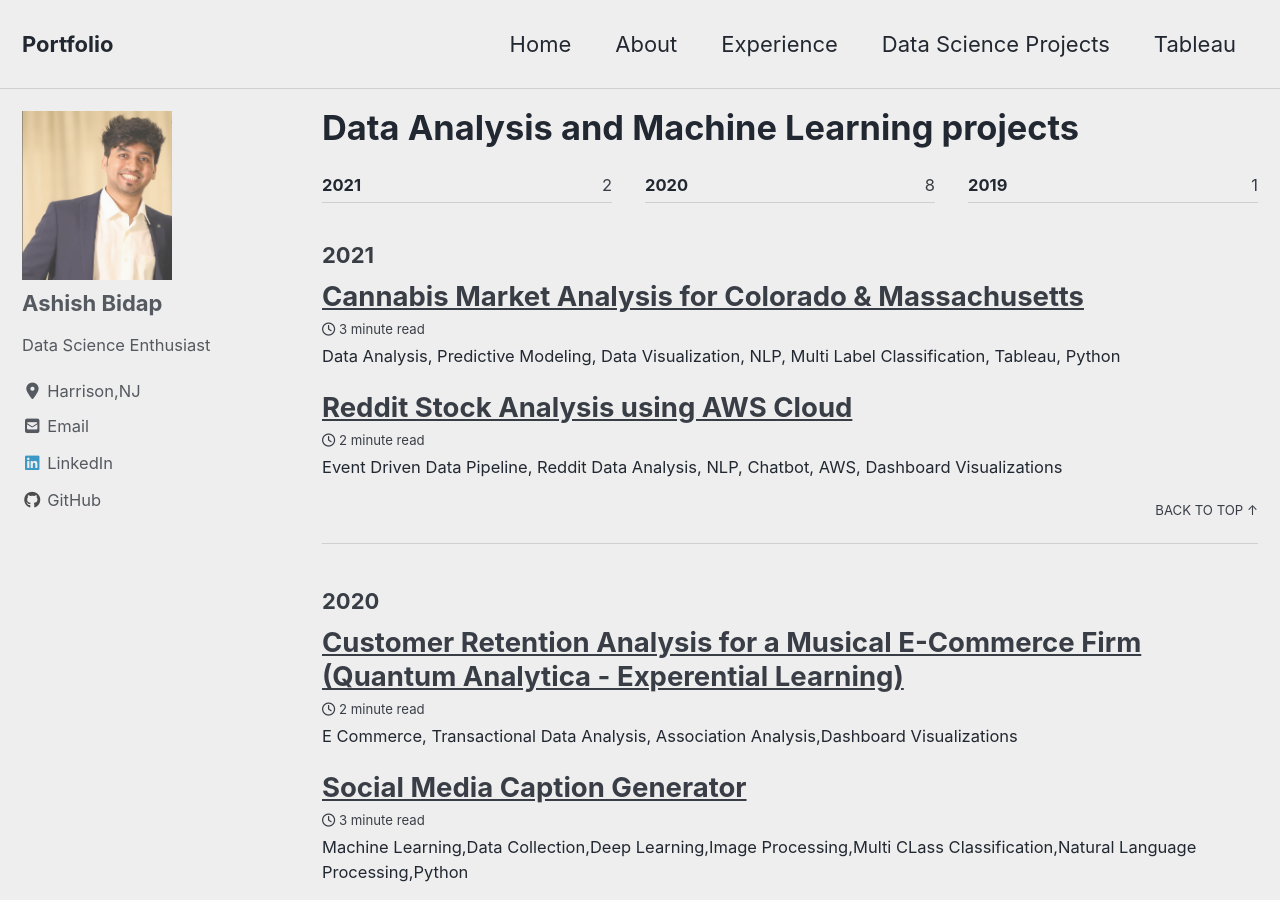
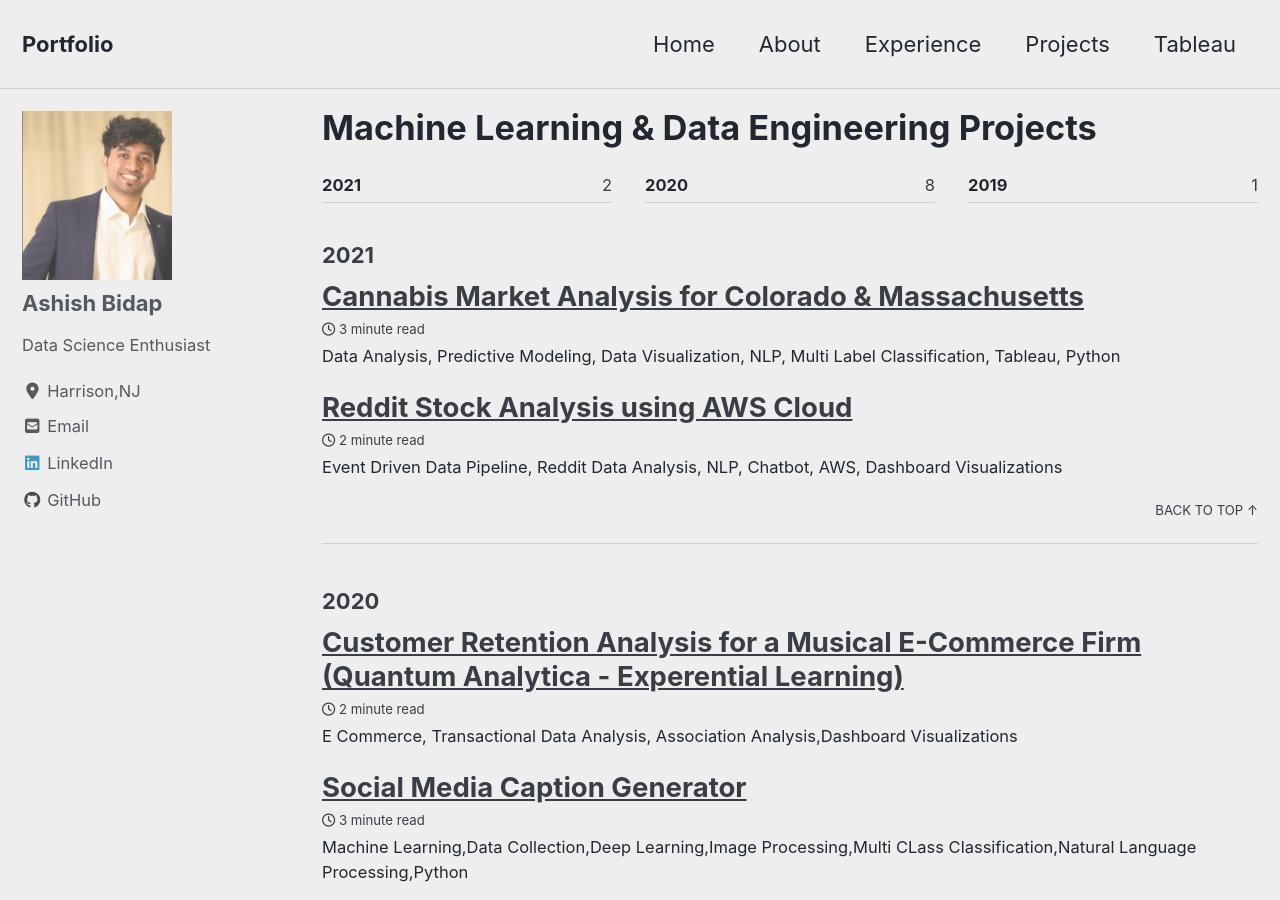
Before and after one commit to aashish-bidap/aashish-bidap.github.io, a Jekyll site: the page built from _pages/machinelearning.md, in a window 1280 px wide and 900 px high. Built offline with Jekyll 4.4.1, drawn with Linux system fonts in a browser that asks for light colours; cached includes are drawn as plain includes; nearby versions of some CDN libraries.

Commit message:
add changes

```diff
--- a/_data/navigation.yml
+++ b/_data/navigation.yml
@@ -6,7 +6,7 @@ main:
     url: /about/
   - title : "Experience"
     url: /professional-experience/
-  - title: "Data Science Projects"
+  - title: "Projects"
     url: /data-science/
   - title: "Tableau"
     url: https://public.tableau.com/profile/ashishbidap#!/
--- a/_pages/machinelearning.md
+++ b/_pages/machinelearning.md
@@ -1,7 +1,7 @@
 ---
 layout: posts
 permalink: /data-science/
-title: "Data Analysis and Machine Learning projects"
+title: "Machine Learning & Data Engineering Projects"
 author_profile: true
 classes : wide
 header:
```
